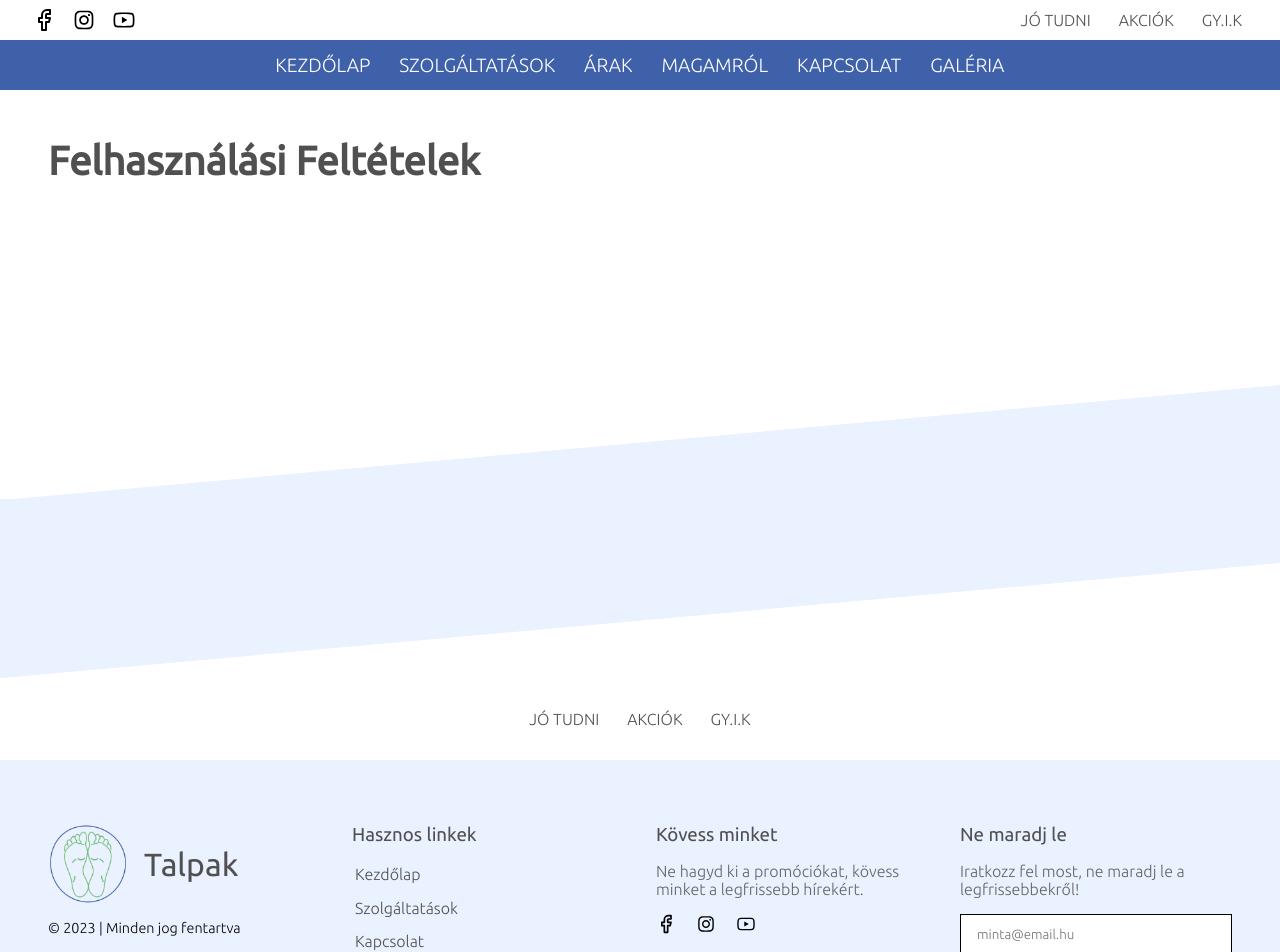
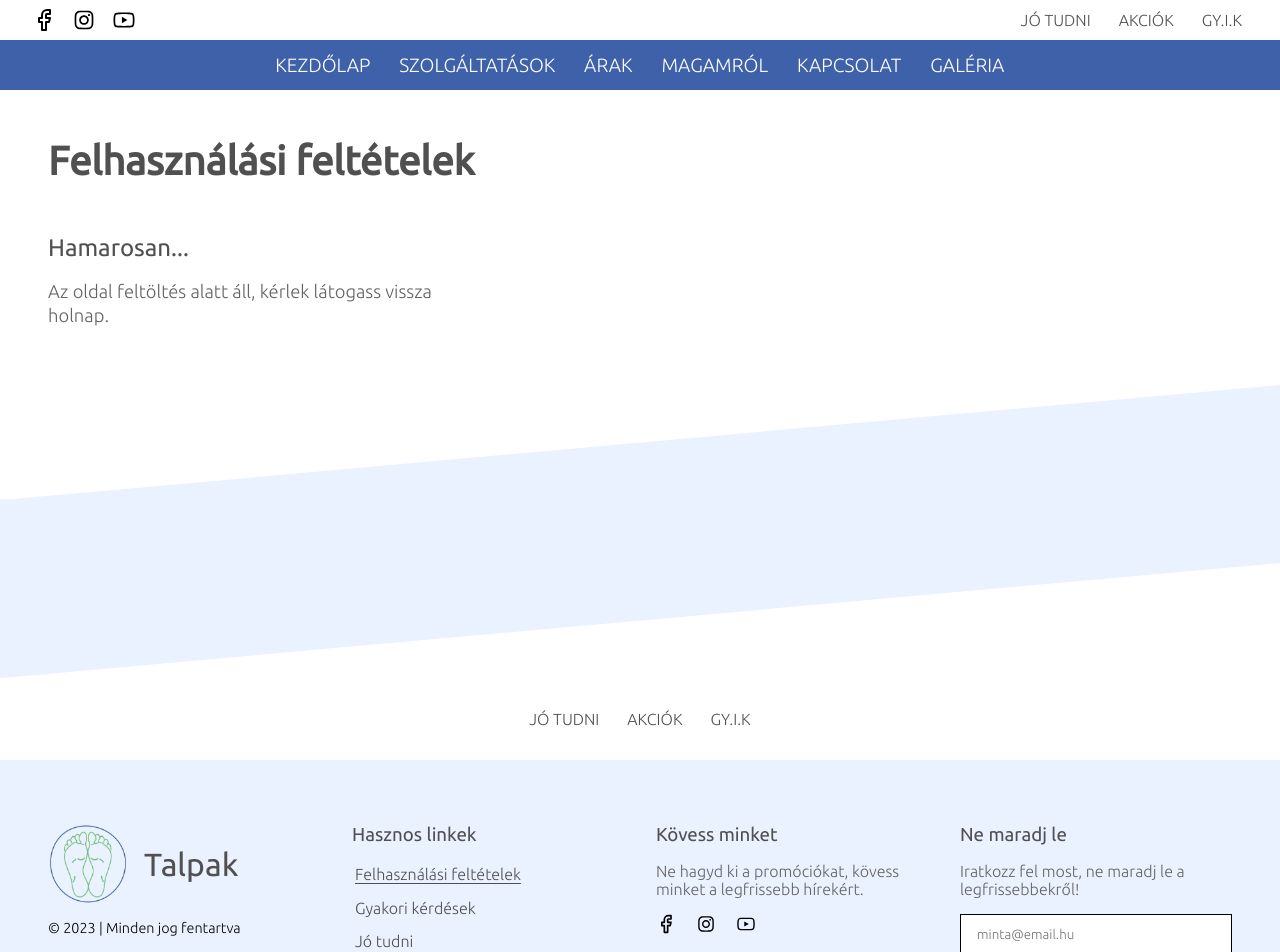
Before and after one commit to Karoly-Git/talpak, a React (Create React App) app: page /#/felhasznalasi-feltetelek in a window 1280 px wide. Shown: the top 952 px of the page. Built offline with nearby package versions, Linux system fonts and the light colour scheme.

Commit message:
Hasznos linkek update in the bottom navigation

```diff
--- a/src/components/Navigations.jsx
+++ b/src/components/Navigations.jsx
@@ -23,11 +23,12 @@ const secMenuIitems = [
 ]
 
 const bottomMenuIitems = [
-    { name: 'Kezdőlap', to: '/talpak', isDisplayed: true },
-    { name: 'Szolgáltatások', to: '/szolgaltatasok', isDisplayed: true },
-    { name: 'Kapcsolat', to: '/kapcsolat', isDisplayed: true },
+    { name: 'Kezdőlap', to: '/talpak', isDisplayed: false },
+    { name: 'Szolgáltatások', to: '/szolgaltatasok', isDisplayed: false },
+    { name: 'Kapcsolat', to: '/kapcsolat', isDisplayed: false },
     { name: 'Felhasználási feltételek', to: '/felhasznalasi-feltetelek', isDisplayed: true },
     { name: 'Gyakori kérdések', to: '/gyik', isDisplayed: true },
+    { name: 'Jó tudni', to: '/jo-tudni', isDisplayed: true },
 ]
 
 export function MainNavigation() {
--- a/src/components/pages/Akciok.jsx
+++ b/src/components/pages/Akciok.jsx
@@ -20,6 +20,7 @@ export default function Akciok() {
                 content={
                     <div className='box'>
                         <h1>Akciók</h1>
+                        {false && <>
                             <p>{namesToday.length > 1 ? 'Mai névnapok:' : 'Mai névnap:'}</p>
                             <p>
                                 {namesToday?.map((name, index) =>
@@ -28,6 +29,7 @@ export default function Akciok() {
                                     </span>
                                 )}
                             </p>
+                        </>}
                         <br />
                         <h2>Hamarosan...</h2>
                         <br />
--- a/src/components/pages/FelhasznalasiFeltetelek.jsx
+++ b/src/components/pages/FelhasznalasiFeltetelek.jsx
@@ -10,7 +10,12 @@ export default function FelhasznalasiFeltetelek() {
             <HeadSection
                 content={
                     <m.div className='box' {...animations.pageTransition}>
-                        <h1>Felhasználási Feltételek</h1>
+                        <h1>Felhasználási feltételek</h1>
+                        <br />
+                        <h2>Hamarosan...</h2>
+                        <br />
+                        <p>Az oldal feltöltés alatt áll, kérlek látogass vissza holnap.</p>
+
                     </m.div>
                 }
             />
```
Lines whose indentation alone changed are shown as unchanged.
